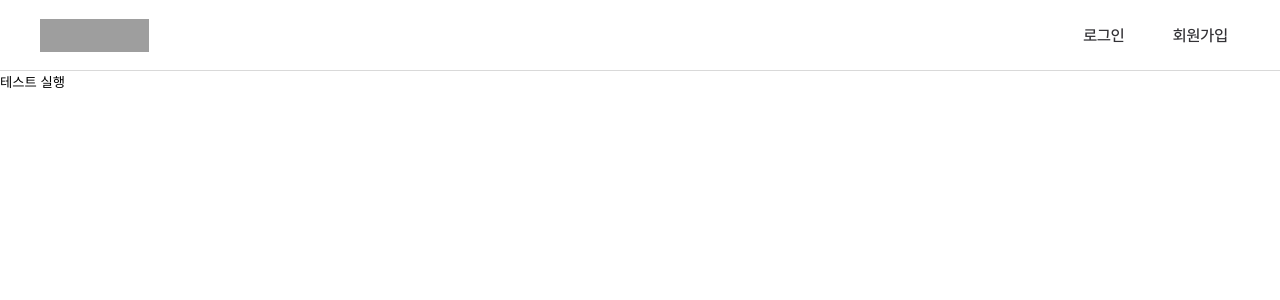
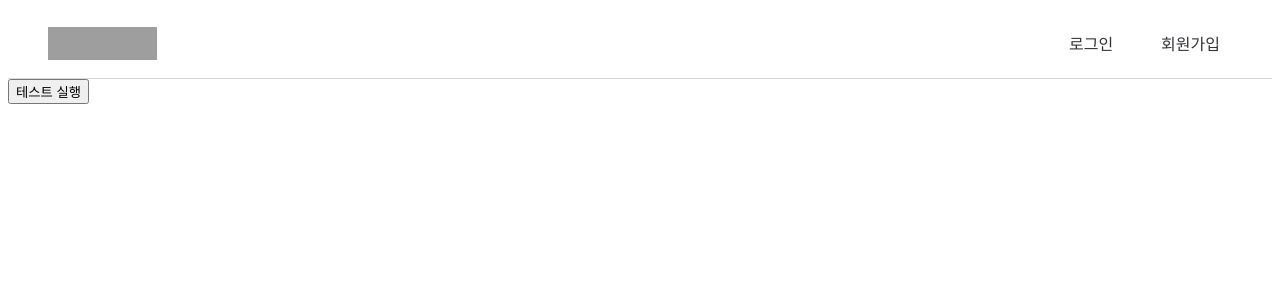
Before and after one commit to Sprint-19-part3-1team-Taskify/taskify, a Next.js app: page / in a window 1280 px wide. Shown: the top 300 px of the page. Built offline with nearby package versions, Linux system fonts and the light colour scheme; grey boxes are pictures that could not be loaded.

Commit message:
🎨 Style: 글로벌 스타일 SCSS 정리 및 중복 코드 제거

```diff
--- a/src/styles/globals.scss
+++ b/src/styles/globals.scss
@@ -1,69 +1,3 @@
 @use './variables.scss' as *;
 @use './mixins.scss' as *;
 @use './font.scss';
-
-* {
-  margin: 0;
-  padding: 0;
-  box-sizing: border-box;
-}
-html {
-  font-size: 16px;
-  font-family: 'Pretendard', sans-serif;
-}
-p,
-div,
-button,
-input,
-select,
-option,
-optgroup,
-textarea {
-  border-radius: 0;
-}
-a {
-  display: inline-block;
-  text-decoration: none;
-  cursor: pointer;
-}
-i,
-em {
-  font-style: normal;
-}
-ol,
-ul,
-li {
-  list-style: none;
-}
-button {
-  display: inline-block;
-  border: 0;
-  background-color: transparent;
-}
-button,
-input[type='button'],
-input[type='reset'],
-input[type='submit'] {
-  vertical-align: middle;
-  cursor: pointer;
-  appearance: button;
-  -webkit-appearance: button;
-}
-* {
-  margin: 0;
-  padding: 0;
-  box-sizing: border-box;
-}
-
-html,
-body {
-  margin: 0;
-  padding: 0;
-  width: 100%;
-  height: 100%;
-}
-
-main {
-  margin: 0;
-  padding: 0;
-}
```
